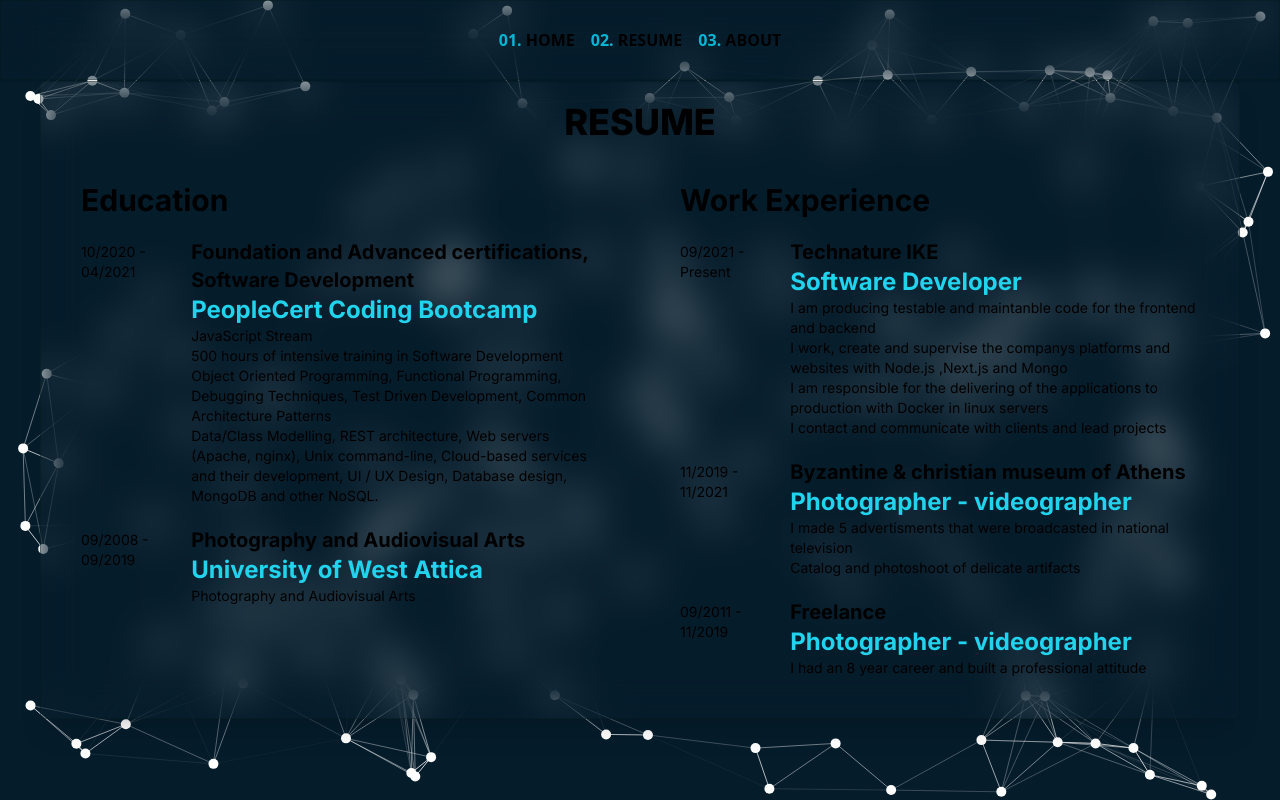
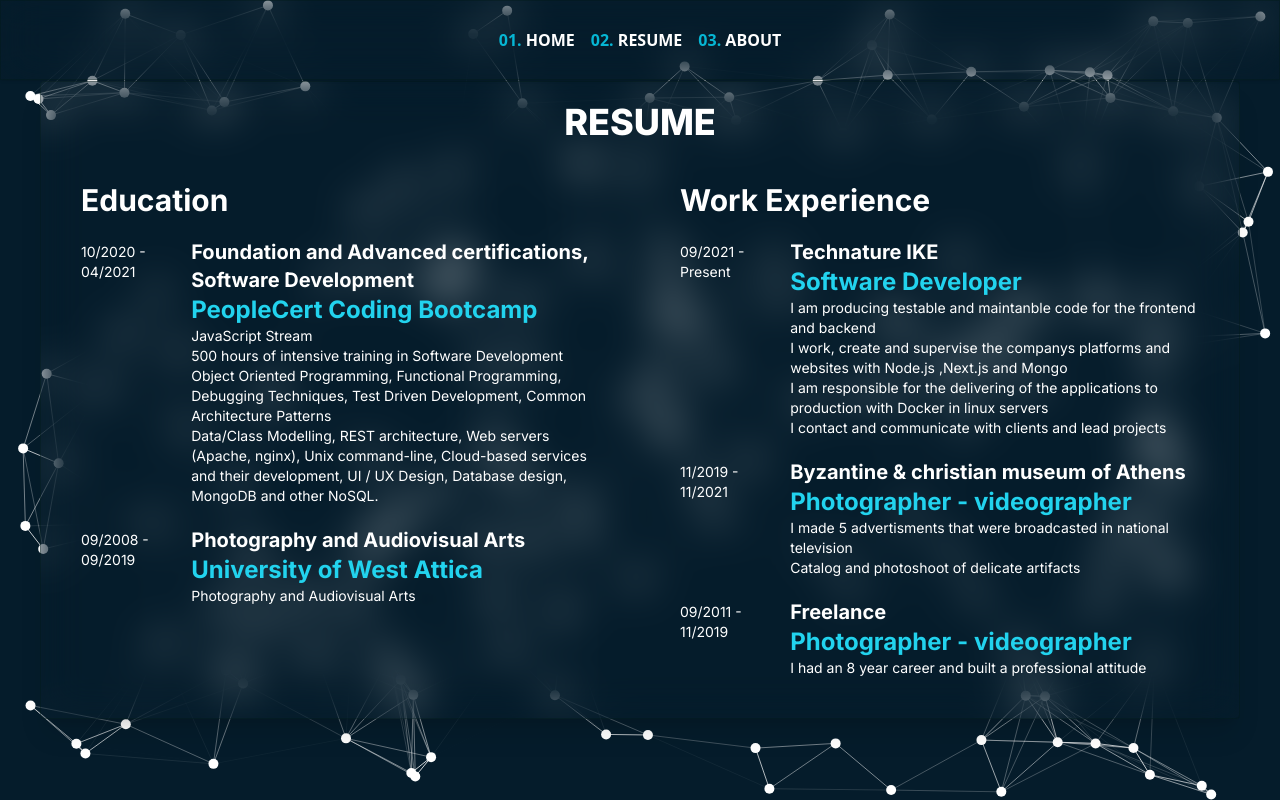
Before and after one commit to KatsikadakosThomas/personal-website, a Next.js app: page /resume in a window 1280 px wide. Built offline with nearby package versions, Linux system fonts and the light colour scheme.

Commit message:
remove dark mode

```diff
--- a/src/components/MainContainer.js
+++ b/src/components/MainContainer.js
@@ -21,7 +21,7 @@ export default function MainContainer(){
         </figure>
 
     <div className='p-5'>
-    <h1 className='text-xl md:text-3xl font-bold text-center mb-2 '>Hi, my name is<span className='text-cyan-400'> Katsikadakos Thomas</span></h1>
+    <h1 className='text-xl md:text-3xl font-bold text-center mb-2 text-white '>Hi, my name is<span className='text-cyan-400'> Katsikadakos Thomas</span></h1>
 
 <p className='text-slate-200 font-medium text-center' >I am a motivated software developer with 2 years of full stack
 experience in making web applications mainly with Next.js. Committed to delivering high-quality, scalable
--- a/src/components/Nav.js
+++ b/src/components/Nav.js
@@ -7,15 +7,15 @@ export default function Nav(){
         <nav className="absolute left-0 top-0 z-[200] h-[50px] sm:h-20 w-full glass shadow font-bold flex flex-row justify-end sm:justify-center items-center">
             <div className="m-2 hidden sm:block">
                 <span className="text-cyan-500">01. </span>
-                <Link href="/">HOME</Link>
+                <Link className="text-white" href="/">HOME</Link>
                 </div>
             <div className="m-2  hidden sm:block">
                 <span className="text-cyan-500">02. </span>
-                <Link href="/resume">RESUME</Link>
+                <Link className="text-white" href="/resume">RESUME</Link>
                 </div>
             <div className="m-2  hidden sm:block">
                 <span className="text-cyan-500">03. </span>
-                <Link href="/">ABOUT</Link>
+                <Link className="text-white" href="/">ABOUT</Link>
                 </div>
 
                 <div className="block sm:hidden mr-10">
--- a/src/components/ResumeContainer.js
+++ b/src/components/ResumeContainer.js
@@ -16,12 +16,12 @@ export default function ResumeContainer() {
 
         <article className={`glass mt-[100px] max-h-[80vh] overflow-auto rounded shadow-xl z-30 flex flex-col  items-center  ${state ? "show" : "noshow"}  sm:m-10`}>
 
-            <h1 className='text-2xl lg:text-4xl font-extrabold mt-5'>RESUME</h1>
+            <h1 className='text-2xl lg:text-4xl font-extrabold mt-5 text-white'>RESUME</h1>
             <section className='flex flex-col lg:flex-row justify-center items-start'>
 
                 <div className=' m-10 lg:w-1/2'>
 
-                    <h1 className=' text-2xl lg:text-3xl font-bold mb-4'>Education</h1>
+                    <h1 className=' text-2xl lg:text-3xl font-bold mb-4 text-white'>Education</h1>
 
                        {resumeData.education.map((entry,idx)=>{
                         return   <ResumeEntries key={idx} data={entry} />
@@ -33,7 +33,7 @@ export default function ResumeContainer() {
 
                 <div className=' m-10 lg:w-1/2'>
 
-                <h1 className=' text-2xl lg:text-3xl font-bold mb-4'>Work Experience</h1>
+                <h1 className=' text-2xl lg:text-3xl font-bold mb-4 text-white'>Work Experience</h1>
 
                 {resumeData.workExp.map((workEntry,idx)=>{
                         return   <ResumeEntries key={idx} data={workEntry} />
--- a/src/components/ResumeEntries.js
+++ b/src/components/ResumeEntries.js
@@ -6,12 +6,12 @@ function ResumeEntries(props) {
 
     return (
         <div key={props.idx} className='flex flex-col sm:flex-row mt-5'>
-        <p className='mr-2 text-sm mt-[4px] w-full sm:w-1/5'>{data.date}</p>
+        <p className='mr-2 text-sm mt-[4px] w-full sm:w-1/5 text-white'>{data.date}</p>
         <div  className=' w-full sm:w-4/5'>
-             <h2 className='font-bold text-md lg:text-xl'>{data.subtitle}</h2>
+             <h2 className='font-bold text-md lg:text-xl text-white'>{data.subtitle}</h2>
            <h2 className='text-cyan-400 font-bold text-xl lg:text-2xl'>{data.title}</h2>
            {data.textArray.map((text,idx)=>{
-                return  <p key={`entries${idx}`} className='text-sm lg:text-md'>{text}</p>
+                return  <p key={`entries${idx}`} className='text-sm lg:text-md text-white'>{text}</p>
             })}
         </div>
 
--- a/src/styles/globals.css
+++ b/src/styles/globals.css
@@ -2,29 +2,9 @@
 @tailwind components;
 @tailwind utilities;
 
-:root {
-  --foreground-rgb: 0, 0, 0;
-  --background-start-rgb: 214, 219, 220;
-  --background-end-rgb: 255, 255, 255;
-}
 
-/* @media (prefers-color-scheme: dark) {
-  :root {
-    --foreground-rgb: 255, 255, 255;
-    --background-start-rgb: 0, 0, 0;
-    --background-end-rgb: 0, 0, 0;
-  }
-}
 
-body {
-  color: rgb(var(--foreground-rgb));
-  background: linear-gradient(
-      to bottom,
-      transparent,
-      rgb(var(--background-end-rgb))
-    )
-    rgb(var(--background-start-rgb));
-} */
+
 /*
 #canvas1{
   width:100vw;
```
